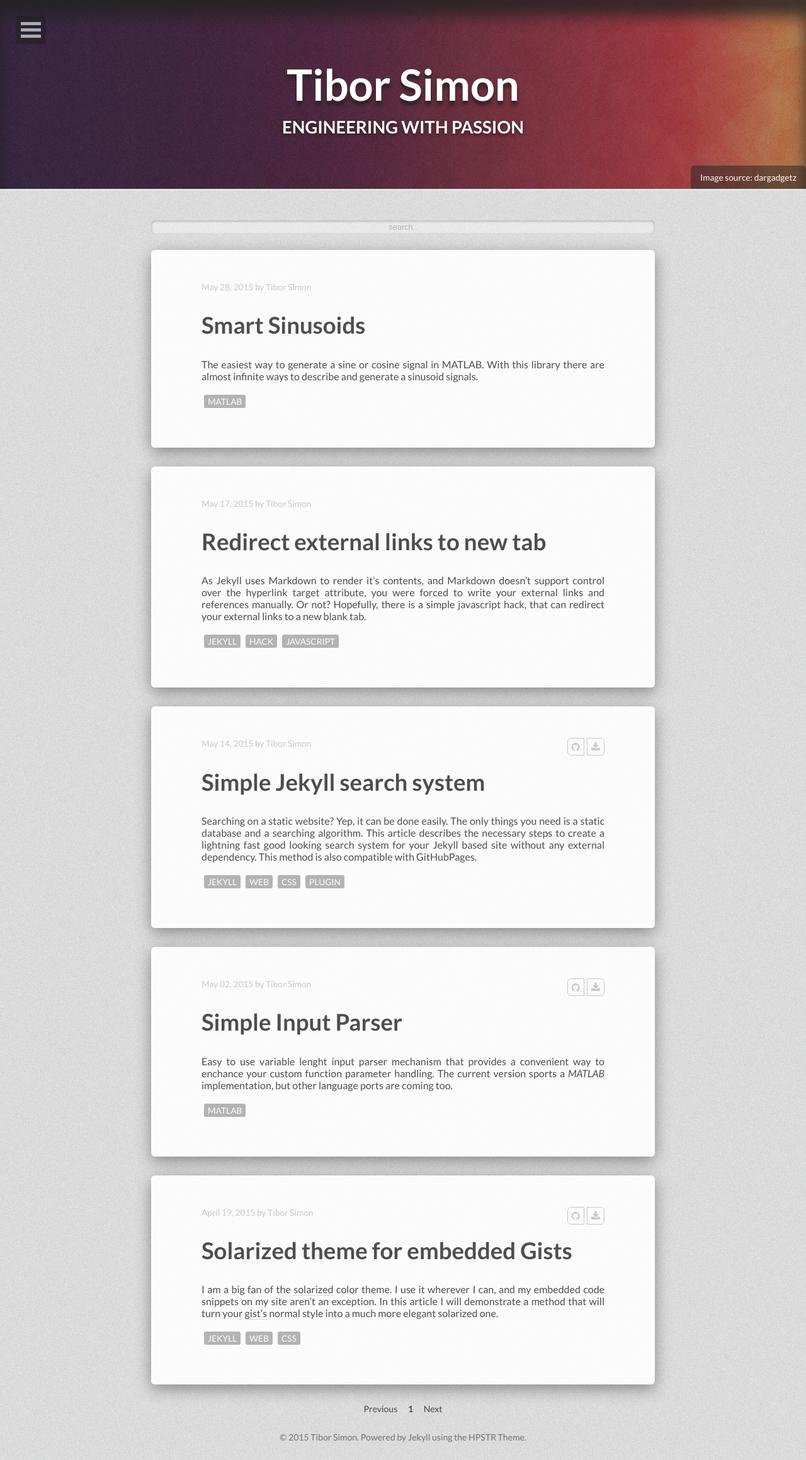
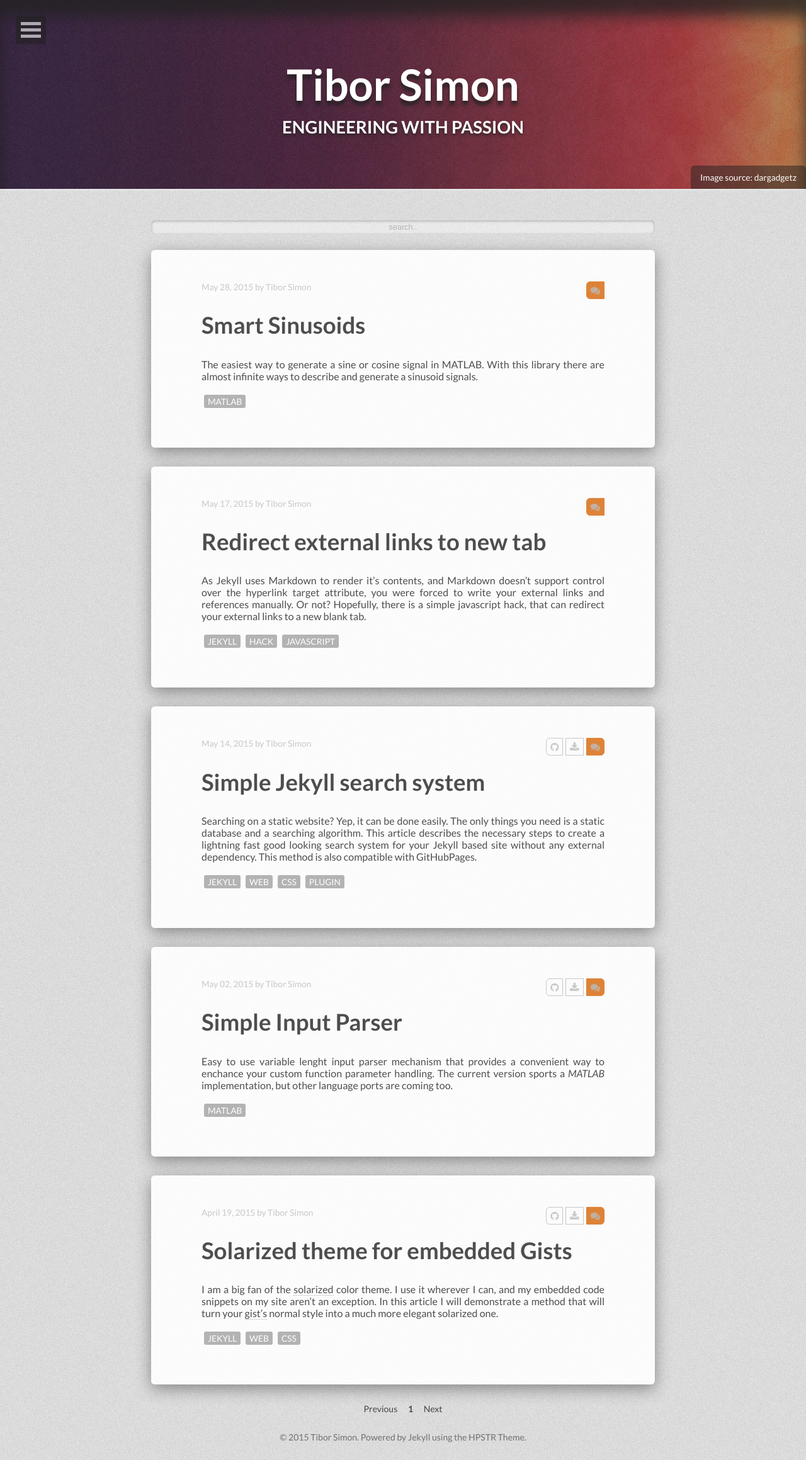
Before and after one commit to tiborsimon/tiborsimon.github.io, a Jekyll site: the page built from index.html, in a window 1280 px wide. Shown: the whole page at 63% size. Built offline with Jekyll 4.4.1, drawn with Linux system fonts in a browser that asks for light colours; nearby versions of some CDN libraries; the list of posts is cut into pages by our own code.

Commit message:
CSS update

```diff
--- a/_sass/_page.scss
+++ b/_sass/_page.scss
@@ -706,3 +706,8 @@ td a {
   background-color: $success;
   border: 1px solid $success;
 }
+
+.ribbon-conversation {
+  background-color: $warning;
+  border: 1px solid $warning;
+}
--- a/index.html
+++ b/index.html
@@ -34,6 +34,7 @@ image:
       </span><!-- /.entry-reading-time -->
       {% endif %}
       <span class="entry-ribbons">
+        <a href="{{ post.link }}#conversation" class="ribbon ribbon-conversation"><i class="fa fa-comments"></i></a>
       {% if post.dowload_link %}
         <a href="{{ post.dowload_link }}" class="ribbon ribbon-release"><i class="fa fa-download"></i></a>
       {% endif %}
```
